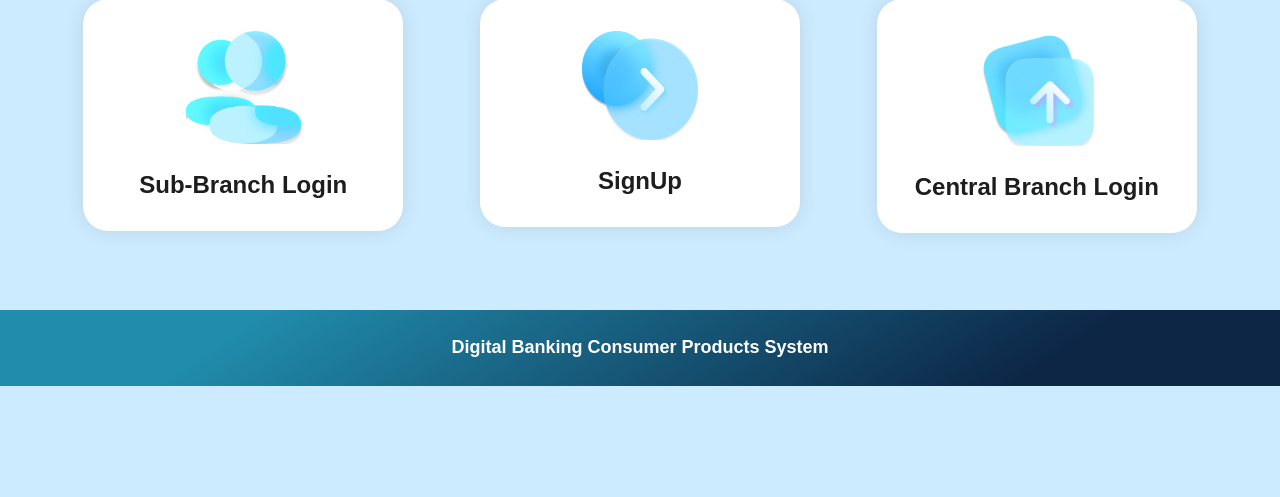
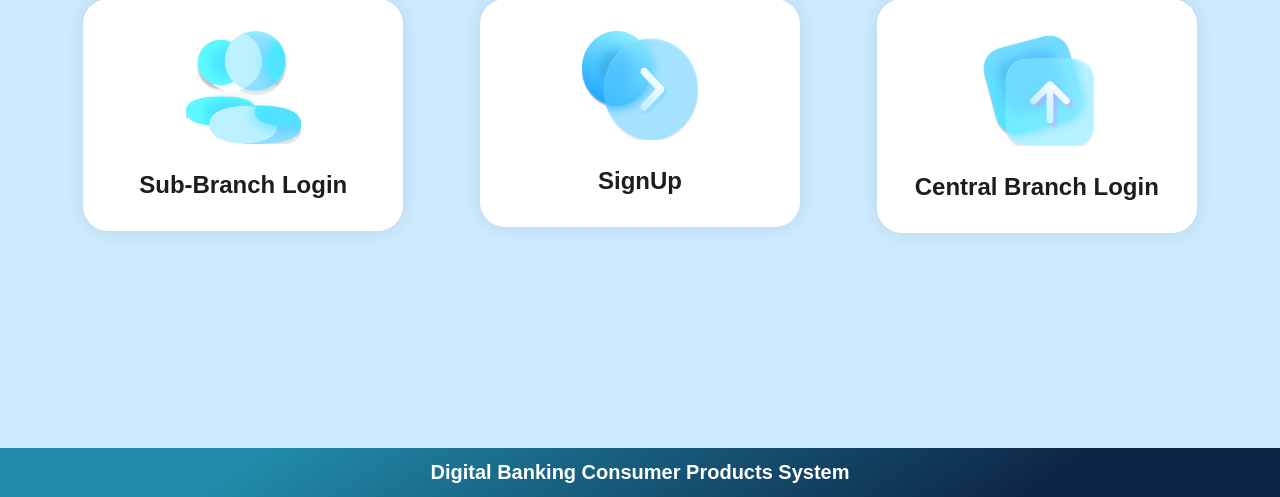
Before and after one commit to rezaaebraahimi/Bank-Keshavarzi-Iran-English, a Flask app: page / in a window 1280 px wide. Shown: the part 303-800 px from the top of the page. Run offline with Flask 3, Linux system fonts and the light colour scheme.

Commit message:
index footer style update

```diff
--- a/app/templates/index.html
+++ b/app/templates/index.html
@@ -69,6 +69,8 @@
         }
 
         footer {
+            position: fixed;
+            bottom: 0;
             text-align: center;
             width: 100%;
             background: linear-gradient(146.73deg, #218cac 19.37%, #0d2646 80.63%);
@@ -76,7 +78,8 @@
         }
 
         footer h2 {
-            font-size: 18px;
+            margin: 0;
+            font-size: 20px;
             color: #ffffff;
         }
 
```
